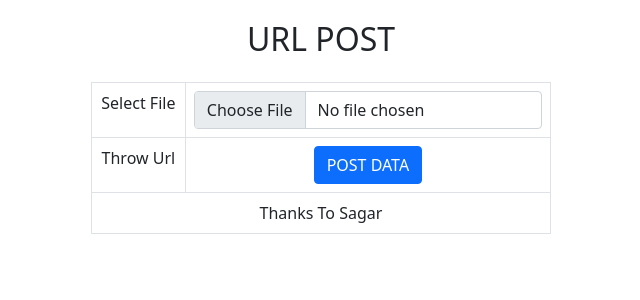
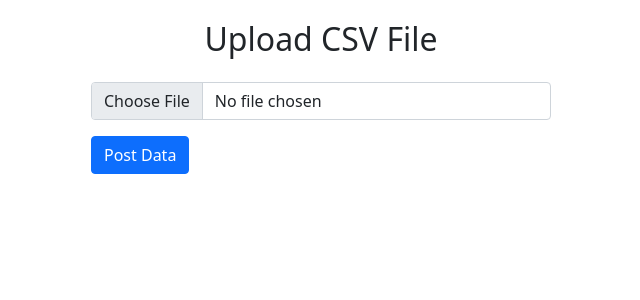
Before and after one commit to Shivse/gpsdata, a PHP site: page / in a window 1280 px wide. Shown: the top 300 px of the page, without its empty margins (319-959 px from the left). Run offline with PHP 8.4, Linux system fonts and the light colour scheme.

Commit message:
Update index.php

```diff
--- a/index.php
+++ b/index.php
@@ -1,50 +1,9 @@
-<?php
-if ($_SERVER["REQUEST_METHOD"] == "POST" && !empty($_FILES['csvfile']['tmp_name'])) {
-    $filePath = $_FILES['csvfile']['tmp_name'];
-    $file = fopen($filePath, "r");
-
-    $successCount = 0;
-    $errorCount = 0;
-
-    while (($data = fgetcsv($file, 1000, ",")) !== FALSE) {
-        // Assuming the first row of your CSV contains the data to be posted
-        $postData = implode(",", $data); // Convert array to comma-separated string
-
-        $curl = curl_init();
-        curl_setopt_array($curl, array(
-            CURLOPT_URL => '180.150.248.51/GSRTCService/Gpsdata.ashx',
-            CURLOPT_RETURNTRANSFER => true,
-            CURLOPT_ENCODING => '',
-            CURLOPT_MAXREDIRS => 10,
-            CURLOPT_TIMEOUT => 0,
-            CURLOPT_FOLLOWLOCATION => true,
-            CURLOPT_HTTP_VERSION => CURL_HTTP_VERSION_1_1,
-            CURLOPT_CUSTOMREQUEST => 'POST',
-            CURLOPT_POSTFIELDS => $postData, // Use data from CSV
-            CURLOPT_HTTPHEADER => array(
-                'Content-Type: text/plain'
-            ),
-        ));
-
-        $response = curl_exec($curl);
-        curl_close($curl);
-
-        // Check response here. Assuming $response being true indicates success.
-        if ($response) {
-            $successCount++;
-        } else {
-            $errorCount++;
-        }
-    }
-    fclose($file);
-
-?>
 <!DOCTYPE html>
 <html lang="en">
 <head>
     <meta charset="UTF-8">
     <meta name="viewport" content="width=device-width, initial-scale=1.0">
-    <title>URL POST</title>
+    <title>Upload CSV and Send Data</title>
     <!-- Bootstrap CSS -->
     <link rel="stylesheet" href="https://cdn.jsdelivr.net/npm/bootstrap@5.0.2/dist/css/bootstrap.min.css" integrity="sha384-EVSTQN3/azprG1Anm3QDgpJLIm9Nao0Yz1ztcQTwFspd3yD65VohhpuuCOmLASjC" crossorigin="anonymous">
     <style>
@@ -59,94 +18,52 @@ if ($_SERVER["REQUEST_METHOD"] == "POST" && !empty($_FILES['csvfile']['tmp_name'
 <body>
 
     <div class="container-fluid form-container">
-        <form method="POST" enctype="multipart/form-data">
-            <h2 class="text-center mb-4">Results...</h2>
-            <table class="table table-bordered" align="center">
-                <tbody align="center">
-                    <tr>
-                        <td>Successful Count</td>
-                        <td><?php echo "$successCount"; ?></td>
-                    </tr>
-                    <tr>
-                        <td>Faield Count</td>
-                        <td><?php echo "$errorCount"; ?></td>
-                    </tr>
-                    <tr>
-                        <td>Go Back</td>
-                        <td><button type="submit" class="btn btn-primary">Back To Post
-                        </button>
-                        </td>
-                    </tr>
-                    <tr>
-                        <td colspan="2" align="center">Thanks To Sagar</td>
-
-                    </tr>
-                </tbody>
-            </table>
+        <h2 class="text-center mb-4">Upload CSV File</h2>
+        <form id="uploadForm" enctype="multipart/form-data">
+            <div class="mb-3">
+                <input type="file" id="csvfile" class="form-control" accept=".csv">
+            </div>
+            <button type="button" id="postDataBtn" class="btn btn-primary">Post Data</button>
         </form>
+        <div id="resultSection" class="mt-4" style="display: none;">
+            <p id="successCount">Data sent successfully for 0 entries.</p>
+            <p id="failCount">Failed to send data for 0 entries. Check your server logs or the CSV file for errors.</p>
+        </div>
     </div>
 
     <!-- Bootstrap Bundle with Popper and Bootstrap JS -->
     <script src="https://cdn.jsdelivr.net/npm/@popperjs/core@2.11.6/dist/umd/popper.min.js" integrity="sha384-qZKPpATkyEhLGcwCU4k6eJi7fUsI0MPUy+pFsPrtWEj3mZUjXJ0+35rl/nvJh4ZB" crossorigin="anonymous"></script>
     <script src="https://cdn.jsdelivr.net/npm/bootstrap@5.0.2/dist/js/bootstrap.min.js" integrity="sha384-cVKIPhGWiC2Al4u+LWgxfKTRIcfu0JTxR+EQDz/bgldoEyl4H0zUF0QKbrJ0EcQF" crossorigin="anonymous"></script>
+    <script>
+        document.getElementById('postDataBtn').addEventListener('click', function() {
+            var fileInput = document.getElementById('csvfile');
+            var file = fileInput.files[0];
+            var formData = new FormData();
+            formData.append('csvfile', file);
+
+            fetch('180.150.248.51/GSRTCService/Gpsdata.ashx', {
+                method: 'POST',
+                body: formData
+            })
+            .then(response => response.json())
+            .then(data => {
+                var successCount = 0;
+                var failCount = 0;
+
+                if (data.success) {
+                    successCount++;
+                } else {
+                    failCount++;
+                }
+
+                document.getElementById('successCount').textContent = "Data sent successfully for " + successCount + " entries.";
+                document.getElementById('failCount').textContent = "Failed to send data for " + failCount + " entries. Check your server logs or the CSV file for errors.";
+                document.getElementById('resultSection').style.display = 'block';
+            })
+            .catch(error => {
+                console.error('Error:', error);
+            });
+        });
+    </script>
 </body>
 </html>
-
-<?php
-
-    // Output results
- //   echo "<table border='2' align='center'><tr><td>Successful   Posts</td><td>$successCount</td></tr>";
-  //  echo "<tr><td>Failed Posts</td><td>$errorCount</td></tr>";
-  //  echo "<tr><td>Go Back</td><td><button type='submit'class='btn btn-primary'><a href='TEST.php'>Back</a></button></td></tr></table>";
-} else {
-?>
-<!DOCTYPE html>
-<html lang="en">
-<head>
-    <meta charset="UTF-8">
-    <meta name="viewport" content="width=device-width, initial-scale=1.0">
-    <title>URL POST</title>
-    <!-- Bootstrap CSS -->
-    <link rel="stylesheet" href="https://cdn.jsdelivr.net/npm/bootstrap@5.0.2/dist/css/bootstrap.min.css" integrity="sha384-EVSTQN3/azprG1Anm3QDgpJLIm9Nao0Yz1ztcQTwFspd3yD65VohhpuuCOmLASjC" crossorigin="anonymous">
-    <style>
-        /* Custom CSS for form alignment */
-        .form-container {
-            max-width: 500px;
-            margin: auto;
-            padding: 20px;
-        }
-    </style>
-</head>
-<body>
-
-    <div class="container-fluid form-container">
-        <form method="POST" enctype="multipart/form-data">
-            <h2 class="text-center mb-4">URL POST</h2>
-            <table class="table table-bordered">
-                <tbody align="center">
-                    <tr>
-                        <td>Select File</td>
-                        <td><input type="file" name="csvfile" accept=".csv" class="form-control"></td>
-                    </tr>
-                    <tr>
-                        <td>Throw Url</td>
-                        <td><button type="submit" class="btn btn-primary">POST DATA</button></td>
-                    </tr>
-                    <tr>
-                        <td colspan="2" align="center">Thanks To Sagar</td>
-
-                    </tr>
-                </tbody>
-            </table>
-        </form>
-    </div>
-
-    <!-- Bootstrap Bundle with Popper and Bootstrap JS -->
-    <script src="https://cdn.jsdelivr.net/npm/@popperjs/core@2.11.6/dist/umd/popper.min.js" integrity="sha384-qZKPpATkyEhLGcwCU4k6eJi7fUsI0MPUy+pFsPrtWEj3mZUjXJ0+35rl/nvJh4ZB" crossorigin="anonymous"></script>
-    <script src="https://cdn.jsdelivr.net/npm/bootstrap@5.0.2/dist/js/bootstrap.min.js" integrity="sha384-cVKIPhGWiC2Al4u+LWgxfKTRIcfu0JTxR+EQDz/bgldoEyl4H0zUF0QKbrJ0EcQF" crossorigin="anonymous"></script>
-</body>
-</html>
-
-<?php
-}
-?>
```
